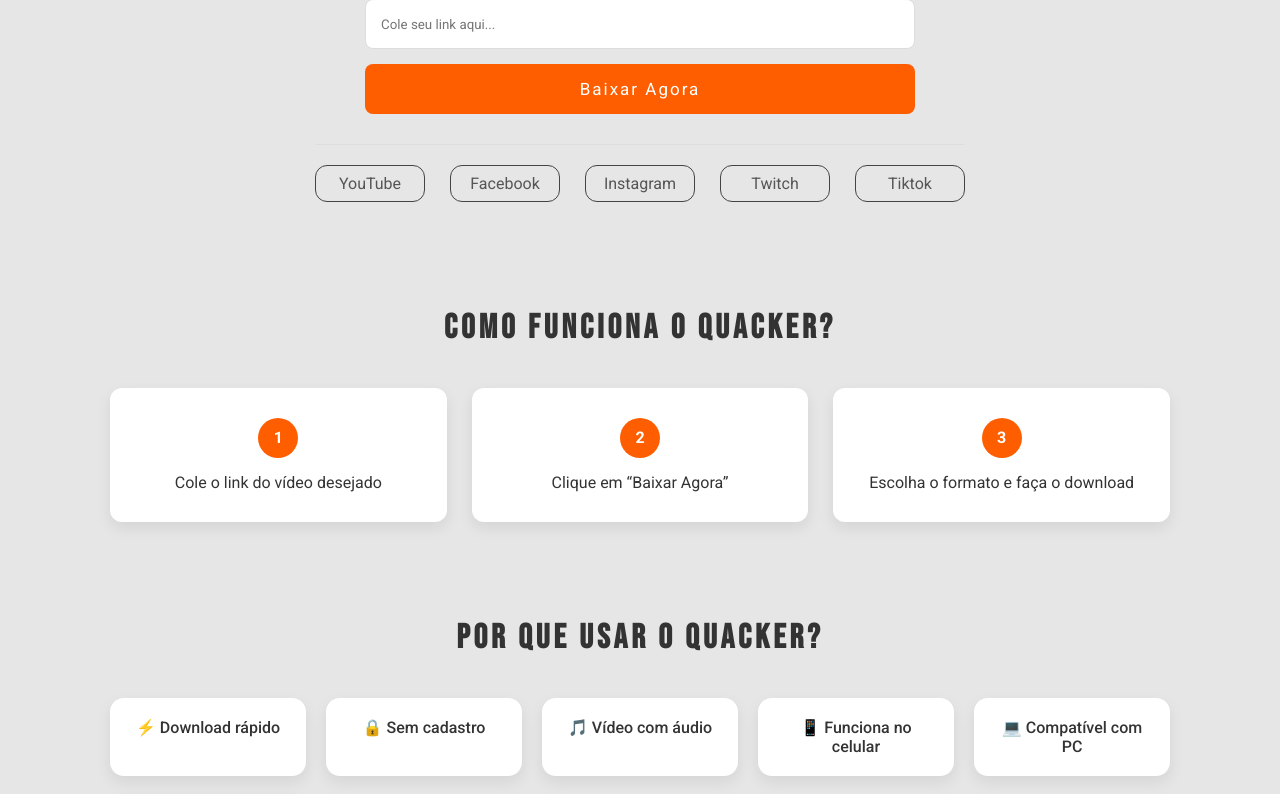
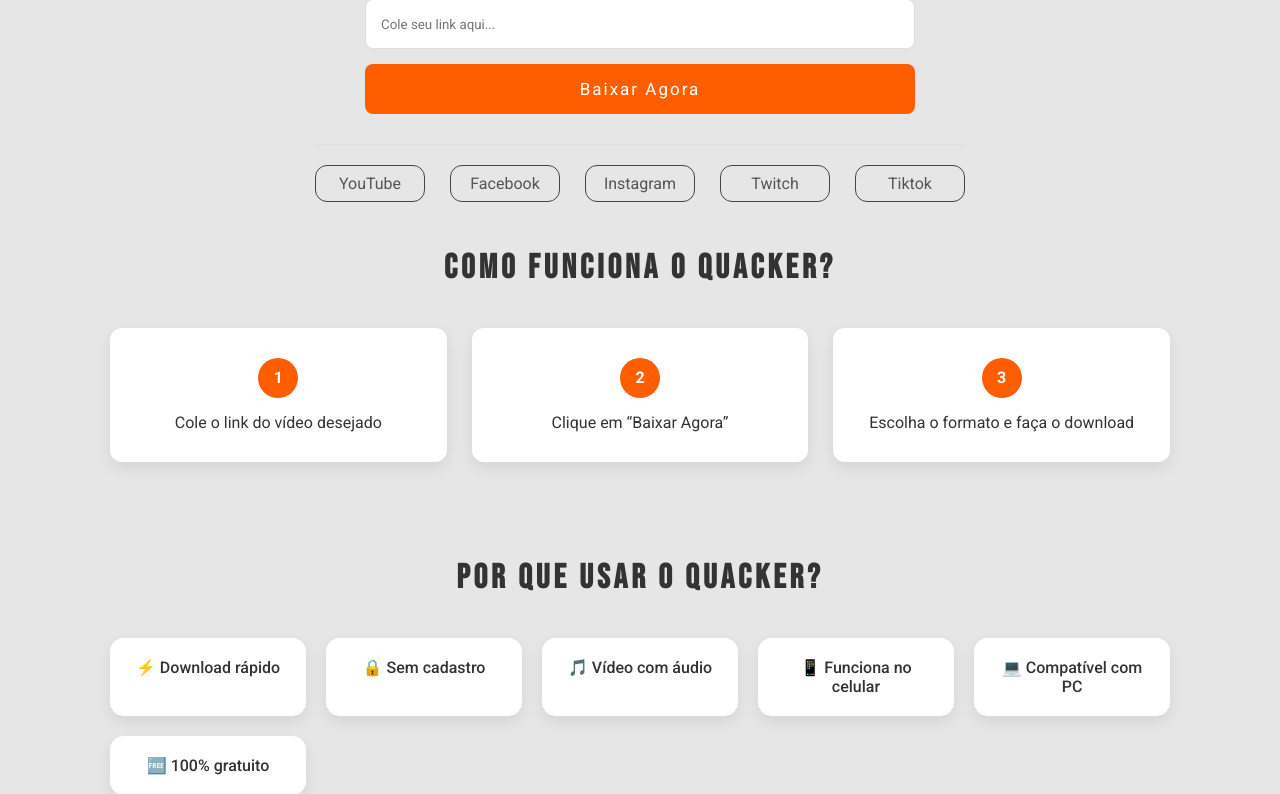
Before and after one commit to WesleySSousa/Quacker, a Python web app: template app/templates/index.html in a window 1280 px wide. Shown: the part 287-1081 px from the top of the page. Run offline with Jinja, Linux system fonts and the light colour scheme; the template is opened without the code that fills it, so the values that code supplies are empty.

Commit message:
distancia Passo

```diff
--- a/app/static/css/style.css
+++ b/app/static/css/style.css
@@ -328,6 +328,11 @@ section {
 }
 
 /* ===== COMO FUNCIONA ===== */
+
+.ComoFunciona {
+  margin-top: -20px;
+}
+
 .ComoFunciona h2,
 .Vantagens h2,
 .Aviso h2 {
```
